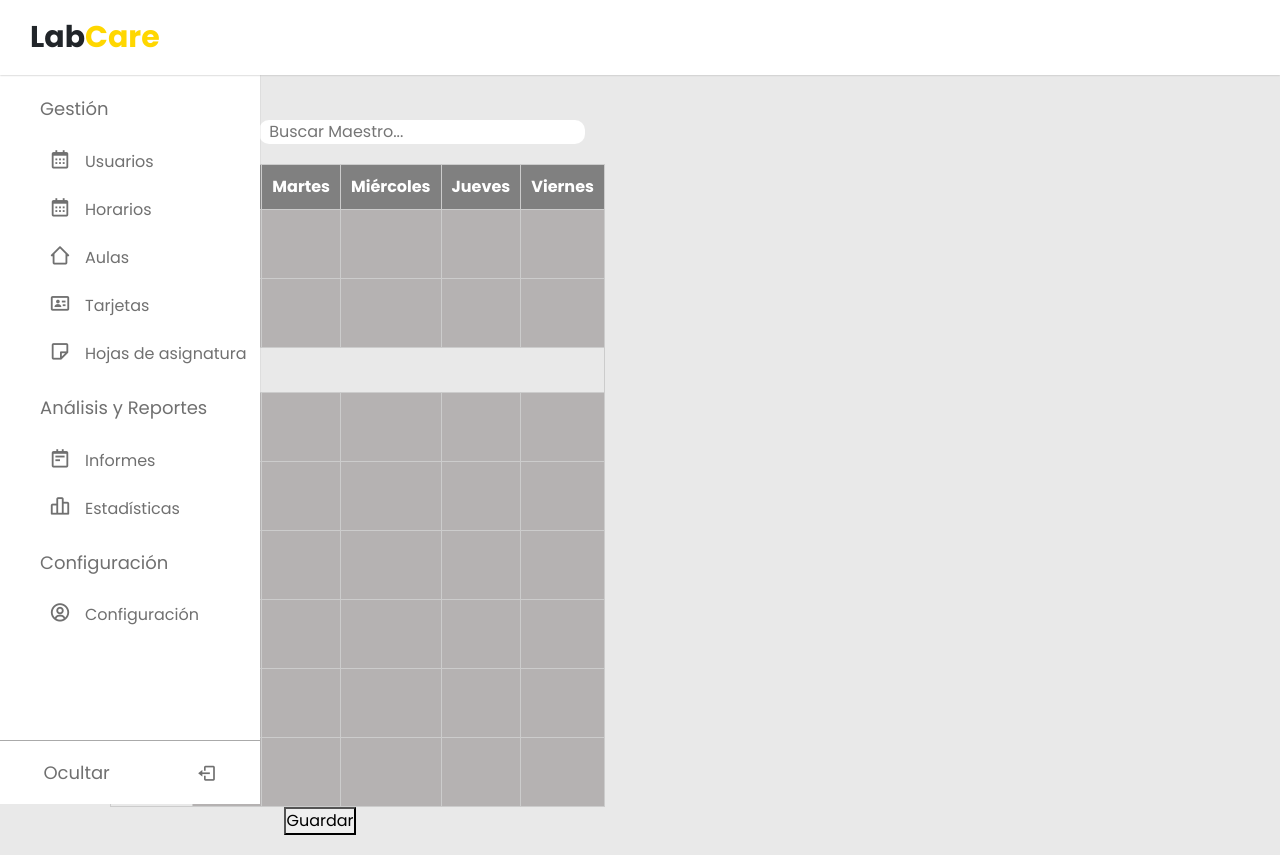
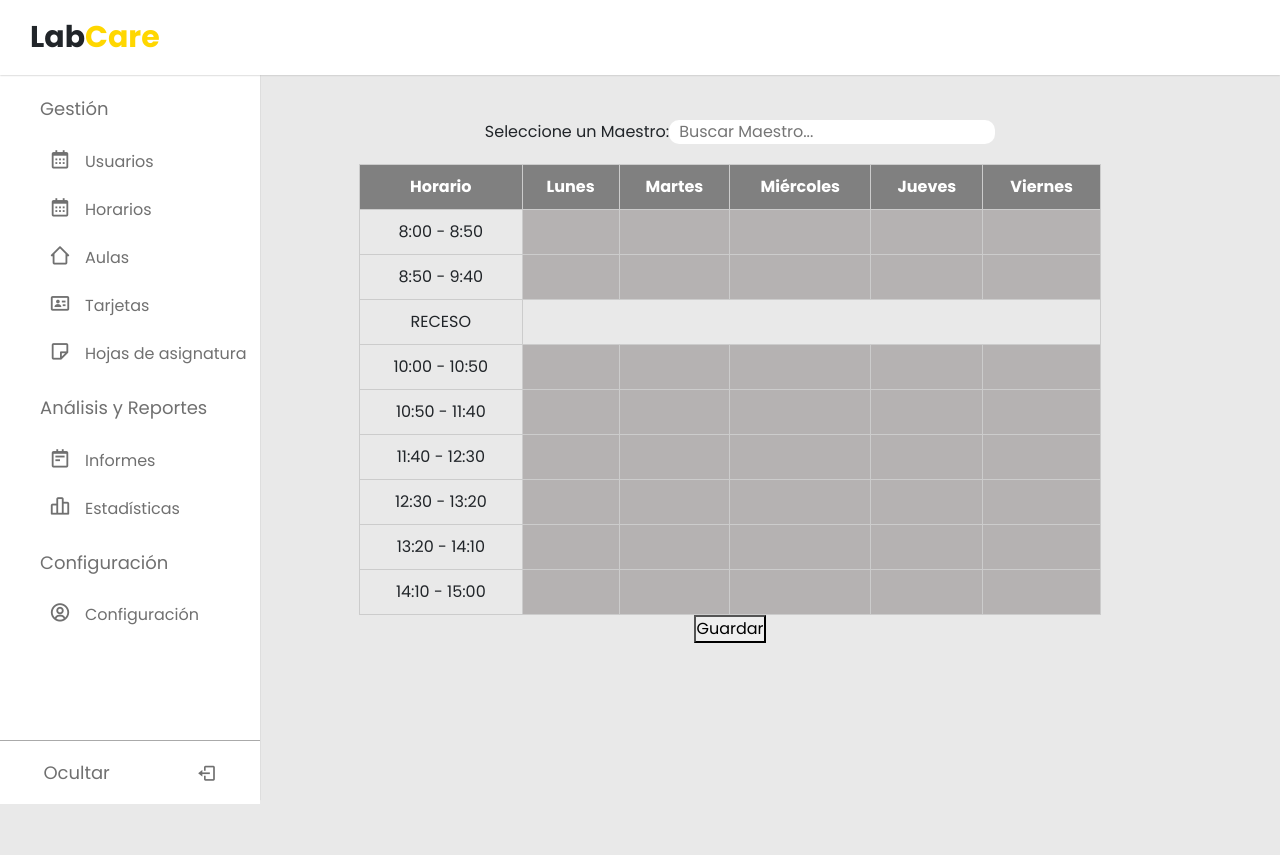
Before and after one commit to DI-GS/LabCare, a Vue app in the folder frontend/: page /Visualizar-horarios/Agregar-horario in a window 1280 px wide. After the commit the page ends 800 px from the top, so only its background shows below. Built offline with nearby package versions, Linux system fonts and the light colour scheme.

Commit message:
Hoja de asignatura corrección CSS

```diff
--- a/frontend/src/assets/css/style.css
+++ b/frontend/src/assets/css/style.css
@@ -251,12 +251,18 @@ body {
 
 .content {
   padding: 20px;
+}
+
+.content-width{
   width: 50%; /* Puedes ajustar el valor según tus necesidades */
   text-align: center;
 }
 
 /* Fin estilo para vista de hoja de asignatura*/
 
+.padding{
+  padding-left: 200px;
+}
 
 
 
--- a/frontend/src/views/hojas-asignatura/subjectSheetsAdd.vue
+++ b/frontend/src/views/hojas-asignatura/subjectSheetsAdd.vue
@@ -2,7 +2,7 @@
   <div class="main-container">
     <headerComponent></headerComponent>
 
-    <div class="content">
+    <div class="content content-width" >
       <div class="form-group">
         <div class="row">
           <div class="col-md-6 mb-3">
```
